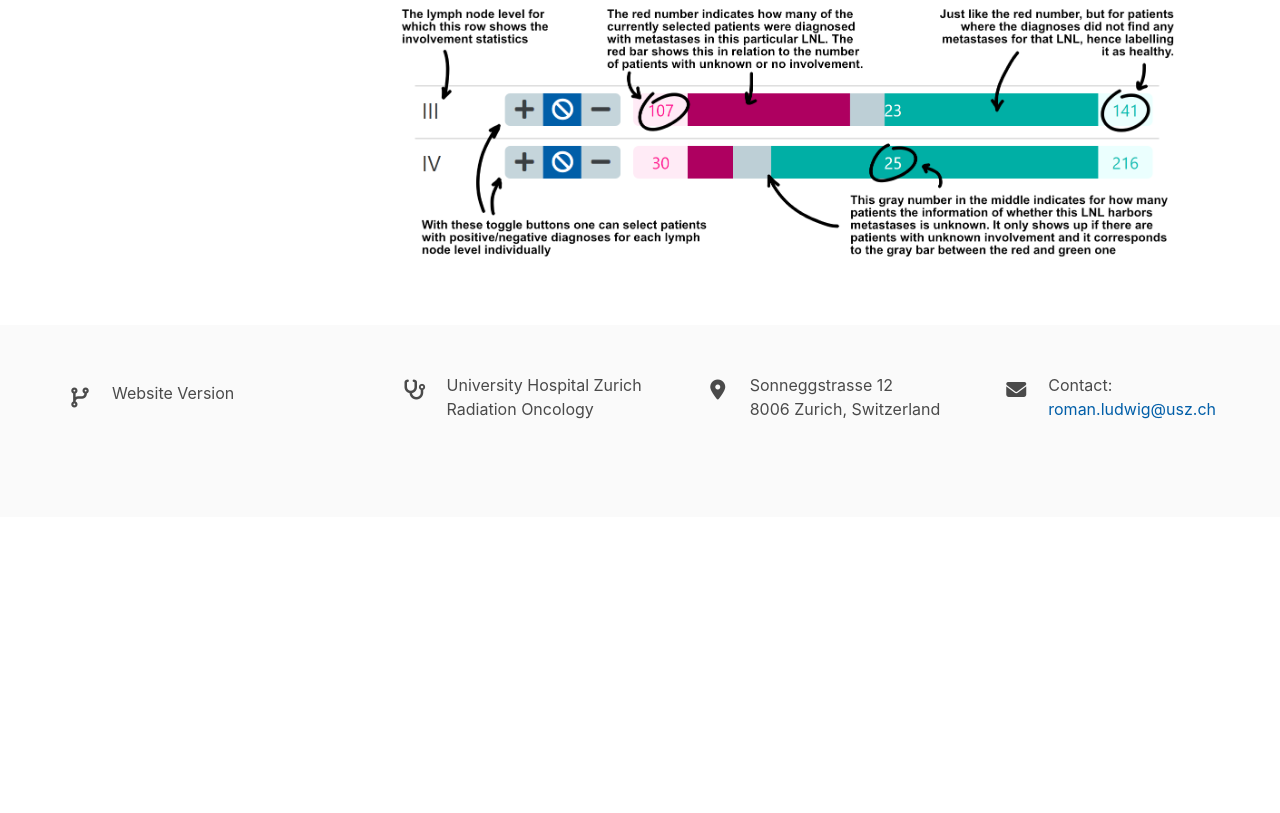
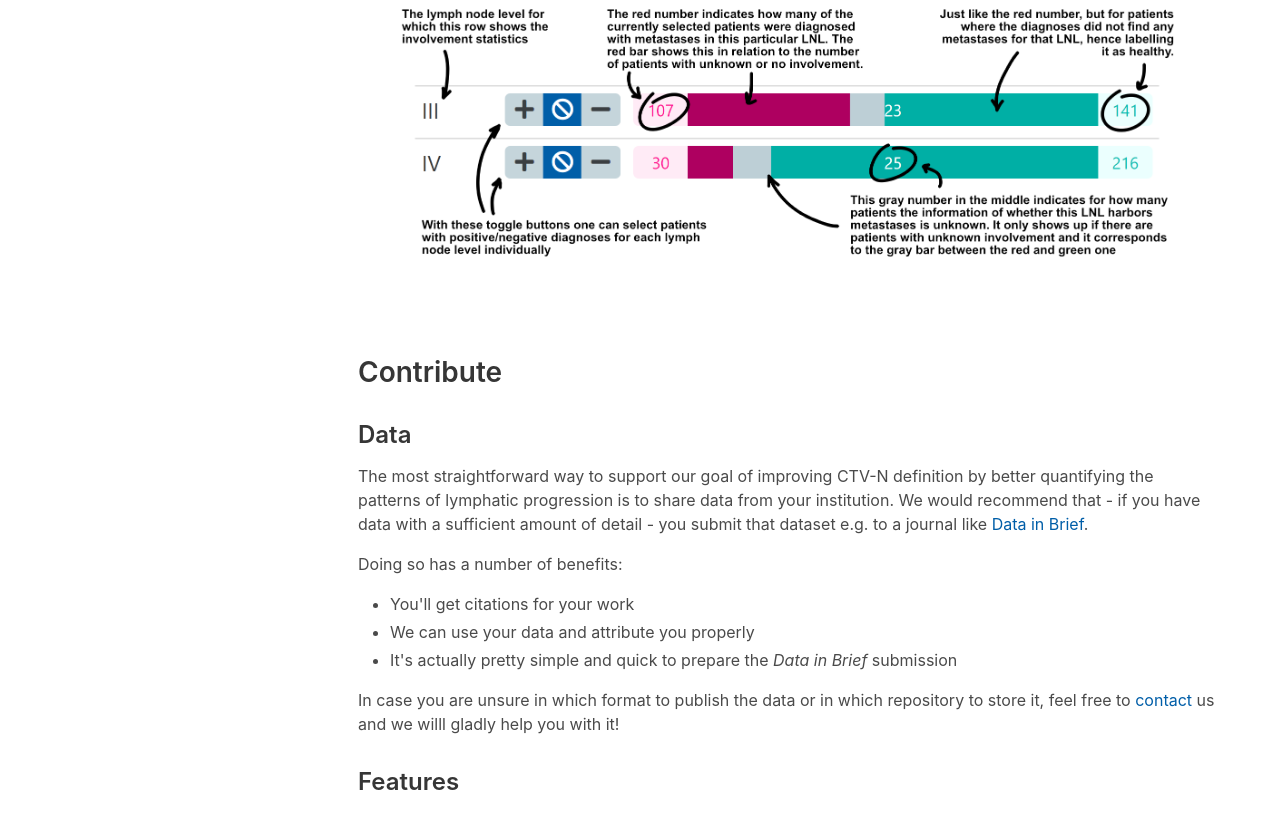
Before and after one commit to rmnldwg/lyprox, a Django app: template dashboard/templates/dashboard/help.html in a window 1280 px wide. Shown: the part 5687-6500 px from the top of the page. Before the commit the page ends 6106 px from the top, so only its background shows below. Run offline with Django 3.2, Linux system fonts and the light colour scheme; the template is opened without the code that fills it, so the values that code supplies are empty; some libraries are stand-ins or nearby versions.

Commit message:
added paragraphs about contributing

```diff
--- a/dashboard/templates/dashboard/help.html
+++ b/dashboard/templates/dashboard/help.html
@@ -42,6 +42,12 @@
                     <ul class="menu-list is-size-5">
                         <li><a href="#Full example">Full example</a></li>
                         <li><a href="#The bar plots">The bar plots</a></li>
+                    </ul>
+
+                    <p class="menu-label">Contribute</p>
+                    <ul class="menu-list is-size-5">
+                        <li><a href="#data">Data</a></li>
+                        <li><a href="#features">Features</a></li>
                     </ul>
                 </aside>
             </div>
@@ -133,6 +139,48 @@
                     <figure class="image">
                         <img src="{% static 'dashboard/annotated_bar.png' %}" alt="annotated bar plot">
                     </figure>
+
+                    <h2 class="pt-6" id="Contribute">Contribute</h2>
+                    <h3 id="data">Data</h3>
+                    <p>
+                        The most straightforward way to support our goal of improving
+                        CTV-N definition by better quantifying the patterns of lymphatic
+                        progression is to share data from your institution. We would
+                        recommend that - if you have data with a sufficient amount
+                        of detail - you submit that dataset e.g. to a journal like
+                        <a href="https://www.sciencedirect.com/journal/data-in-brief">Data in Brief</a>.
+                    </p>
+                    <p>
+                        Doing so has a number of benefits:
+                    </p>
+                    <ul>
+                        <li>You'll get citations for your work</li>
+                        <li>We can use your data and attribute you properly</li>
+                        <li>It's actually pretty simple and quick to prepare the <em>Data in Brief</em> submission</li>
+                    </ul>
+                    <p>
+                        In case you are unsure in which format to publish the data
+                        or in which repository to store it, feel free to <a href="mailto:roman.ludwig@usz.ch">contact</a>
+                        us and we willl gladly help you with it!
+                    </p>
+
+                    <h3 id="features">Features</h3>
+                    <p>
+                        If you think our dashboard (or other parts of the interface)
+                        are missing some critical features, we would love to learn
+                        about it, so that we can expand and adapt the functionalities
+                        according to what you need.
+                    </p>
+                    <p>
+                        The best way for us to tell us what features and functionalities
+                        you'd like to see is if you could <a href="https://github.com/rmnldwg/lyprox/issues" target="_blank">open an issue</a>
+                        on the GitHub page of the project by simply clicking on the
+                        <em>New Issue</em> button and then describing what you have
+                        in mind.
+                    </p>
+                    <p>
+                        Otherwise just email us at <a href="mailto:roman.ludwig@usz.ch">roman.ludwig@usz.ch</a>
+                    </p>
                 </div>
             </div>
         </div>
```
